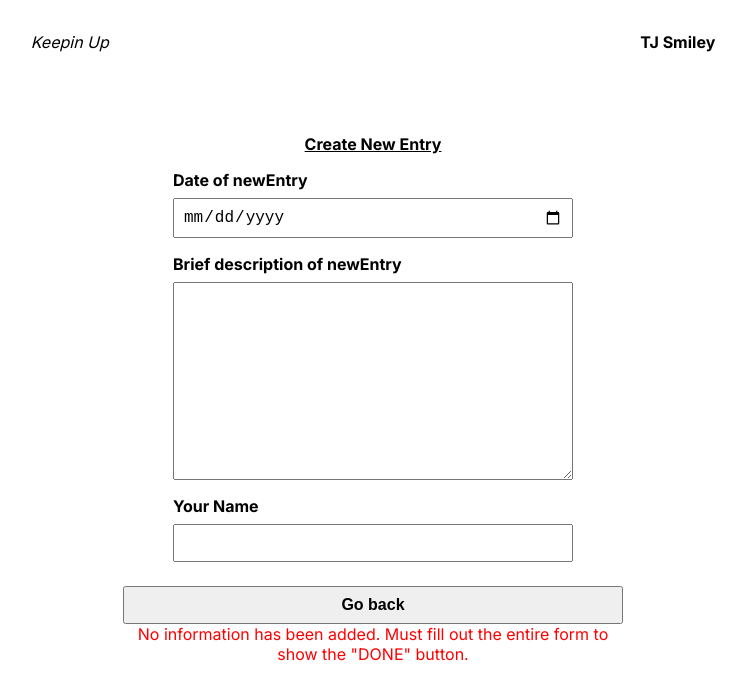
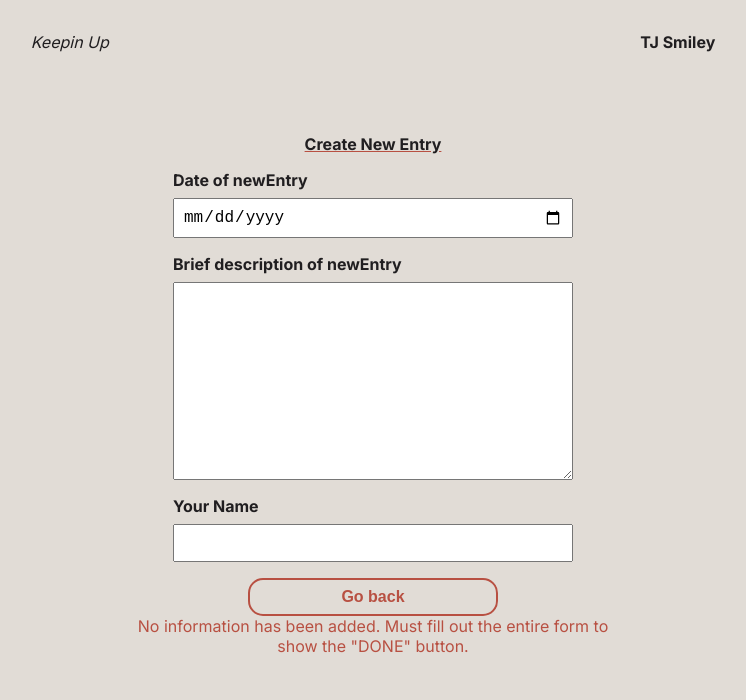
Before and after one commit to jcsmileyjr/elder, a Next.js app: page /createEntry in a window 1280 px wide. Shown: the top 700 px of the page, without its empty margins (267-1013 px from the left). Built offline with nearby package versions, Linux system fonts and the light colour scheme.

Commit message:
Refactored color schema

```diff
--- a/src/app/createEntry/createEntry.module.css
+++ b/src/app/createEntry/createEntry.module.css
@@ -4,8 +4,8 @@
     flex-direction: column;
     padding: 2rem 2rem 0 2rem;
     min-height: 100vh;
-    background-color: white;
-    color: black;
+    background-color: #e1dcd6;
+    color: #201E20;
   }
 
   /* Header Styles */
@@ -41,6 +41,7 @@
     font-weight: bold;
     margin-bottom: 1rem;
     text-decoration: underline;
+    text-decoration-color: #B85042;
   }
 
   .section {
@@ -55,8 +56,18 @@
     width: 100%;
   }
 
-  .label {
+  .label, .doneLabel {
     font-weight: bold;
+  }
+
+  .doneLabel {
+    margin: auto;
+  }
+
+  .doneButtonContainer {
+    display: flex;
+    flex-direction: column;
+    gap: .5rem;
   }
 
   @media screen and (min-width: 600px) {
@@ -77,24 +88,32 @@
 
   /*Done Button*/
   .entryButton {
-    width: 100%;
+    width: 50%;
     margin-top: .5rem;
     font-size: 1rem;
-    align-self: center;
+    margin: auto;
     padding: 0.5rem;
     display: flex;
     justify-content: space-around;
     font-weight: bold;
+    background-color: transparent;
+    border: 2px solid #B85042;
+    border-radius: 15px;
+    cursor: pointer;
+    transition: all 300ms cubic-bezier(.23, 1. 0.32,1);
+    -webkit-user-select: none;
+    touch-action: manipulation;
+    color: #B85042;
   }
 
   .buttonLink {
+    color: #B85042;
     text-decoration: none;
-    color: black;
   }
 
   .noInfoMessage {
     text-align: center;
-    color: red;
+    color: #B85042;
   }
 
   .noBreakWord {
--- a/src/app/createEntry/page.js
+++ b/src/app/createEntry/page.js
@@ -77,10 +77,10 @@ const CreateEntry = () => {
             </div>
             <div className={styles.section}>
                 {showDoneButton &&
-                    <>
-                        <label className={styles.label}>Click when Finished</label>
+                    <div className={styles.doneButtonContainer}>
                         <button onClick={() => saveInteraction()} type="button" className={styles.entryButton}>DONE</button>
-                    </>
+                        <label className={styles.doneLabel}>Click when Finished</label>
+                    </div>
                 }
 
                 {!showDoneButton &&
--- a/src/app/page.module.css
+++ b/src/app/page.module.css
@@ -1,13 +1,19 @@
-
 .page {
   display: flex;
   flex-direction: column;
   padding: 2rem 2rem 0 2rem;
   min-height: 100vh;
-  background-color: white;
-  color: black;
+  background-color: #e1dcd6;
+  color: #201E20;
 }
-
+/*
+* #E1D5C8 Beige
+* #e3d7c9 Beige alternate
+* #e1dcd6 more whiter beige
+* #DDC3A5 Brown black
+* #201E20 light Beige
+* #B85042 Scarlet red
+*/
 /* Header Styles */
 .header {
   display: flex;
@@ -42,16 +48,19 @@
   display: flex;
   justify-content: space-around;
   font-weight: bold;
+  background-color: transparent;
+  border: 2px solid #B85042;
+  color: #B85042;
+  border-radius: 15px;
+  cursor: pointer;
+  transition: all 300ms cubic-bezier(.23, 1. 0.32,1);
+  -webkit-user-select: none;
+  touch-action: manipulation;
 }
 
 .entryButtonImageStyle {
   height: 1rem;
   width: 1rem;
-}
-
-.buttonLink {
-  text-decoration: none;
-  color: black;
 }
 
 .entryButtonMessage {
@@ -84,6 +93,7 @@
   text-decoration: underline;
   margin-bottom: 1rem;
   text-align: center;
+  text-decoration-color: #B85042;
 }
 
 .content {
@@ -100,7 +110,7 @@
 
 /*Works on Chrome, Edge, and Safari*/
 .content::-webkit-scrollbar-thumb {
-  background-color: black;
+  background-color: #B85042;
 }
 
 .interactionDate {
@@ -112,9 +122,10 @@
 }
 
 .interactions h1 {
-  border: 1px solid darkgray;
+  border: 1px solid #B85042;
   width: 50%;
   margin: auto;
+  opacity: .4;
 }
 
 .writerName {
```
